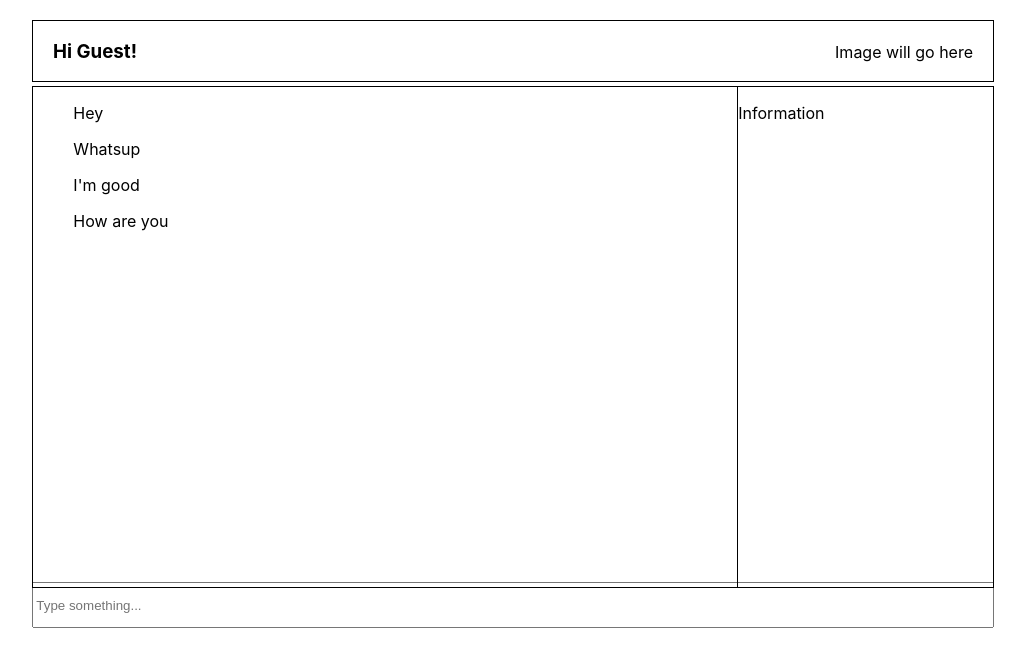
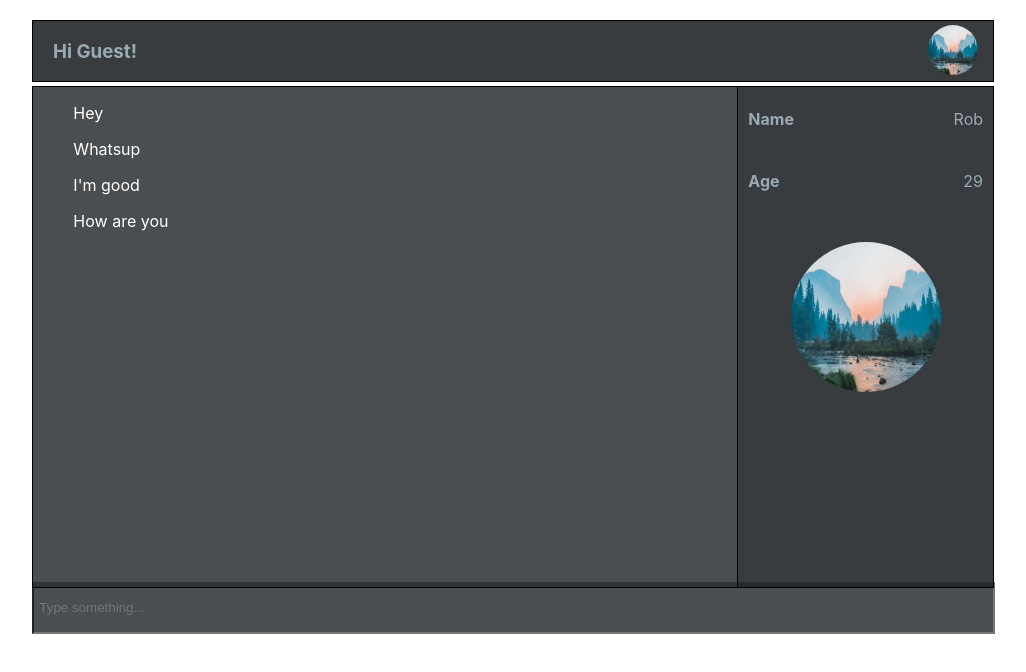
Before and after one commit to Robromano1/chat-app, a React (Create React App) app in the folder chat-app/: page / in a window 1280 px wide. Shown: the top 672 px of the page, without its empty margins (127-1153 px from the left). Built offline with nearby package versions, Linux system fonts and the light colour scheme.

Commit message:
Add colors and styling to components.

```diff
--- a/chat-app/src/components/Navbar.jsx
+++ b/chat-app/src/components/Navbar.jsx
@@ -7,7 +7,11 @@ export function Navbar() {
   return (
     <div className="header">
       <h3>Hi {username}!</h3>
-      <p className="img">Image will go here</p>
+      <img
+        className="profile-image"
+        src="images/photo-1506744038136-46273834b3fb.jpg"
+        alt="profile-image"
+      />
     </div>
   );
 }
--- a/chat-app/src/components/Sidebar.jsx
+++ b/chat-app/src/components/Sidebar.jsx
@@ -1,10 +1,24 @@
-import React from 'react';
-import '../stylesheets/sidebar.css';
+import React from "react";
+import "../stylesheets/sidebar.css";
 
 export function Sidebar() {
-	return (
-		<div className="sidebar">
-			<p>Information</p>
-		</div>
-	)
+  return (
+    <div className="sidebar">
+      <div className="userName">
+        <h4>Name</h4>
+        <span>Rob</span>
+      </div>
+      <div className="userAge">
+        <h4>Age</h4>
+        <span>29</span>
+      </div>
+      <div className="imgWrap">
+        <img
+					className="userImg"
+          src="images/photo-1506744038136-46273834b3fb.jpg"
+          alt="profile-image"
+        />
+      </div>
+    </div>
+  );
 }
--- a/chat-app/src/stylesheets/chat.css
+++ b/chat-app/src/stylesheets/chat.css
@@ -5,6 +5,7 @@
 	margin-left: 12.45%;
 	position: absolute;
 	top: 10.8%;
+	background-color: #2c2f33d9;
 }
 
 .senderMsg {
@@ -16,14 +17,19 @@
 
 .messageForm input{
 	margin-top: 480px;
-	width: 74.5%;
+	width: 74.1%;
 	height: 40px;
 	outline: none;
 	margin-left: 12.45%;
+	background-color: #2c2f33d9;
+	padding: 5px;
+	border-top: none;
+	color: #ffffff;
 }
 
 li {
 	list-style-type: none;
+	color: #ffffff;
 }
 
 .senderMsgItem {
--- a/chat-app/src/stylesheets/navbar.css
+++ b/chat-app/src/stylesheets/navbar.css
@@ -6,13 +6,23 @@
 	width: 75%;
 	margin: 20px auto;
 	position: relative;
+	background-color: #23272Ae6;
 }
 
 .header h3 {
 	margin-left: 20px;
+	color: #99aab5;
 }
 
 .img {
 	padding-top: 5px;
 	margin-right: 20px;
 }
+
+.profile-image {
+	height: 50px;
+	width: 50px;
+	border-radius: 50%;
+	margin-top: 4px;
+	margin-right: 15px;
+}
--- a/chat-app/src/stylesheets/sidebar.css
+++ b/chat-app/src/stylesheets/sidebar.css
@@ -5,4 +5,37 @@
 	height: 500px;
 	border: 1px solid black;
 	top: 10.8%;
+	background-color: #23272Ae6
 }
+
+.userName {
+	display: flex;
+	flex-direction: row;
+	align-items: center;
+	justify-content: space-between;
+	padding-left: 10px;
+	padding-right: 10px;
+	color: #99aab5;
+}
+
+.userAge {
+	display: flex;
+	flex-direction: row;
+	align-items: center;
+	justify-content: space-between;
+	padding-left: 10px;
+	padding-right: 10px;
+	color: #99aab5;
+}
+
+.userImg {
+	height: 150px;
+	width: 150px;
+	border-radius: 50%;
+	margin-top: 30px;
+}
+
+.imgWrap {
+	display: flex;
+	justify-content: center;
+}
```
Also changed, not shown: chat-app/public/images/photo-1506744038136-46273834b3fb.jpg (added).
